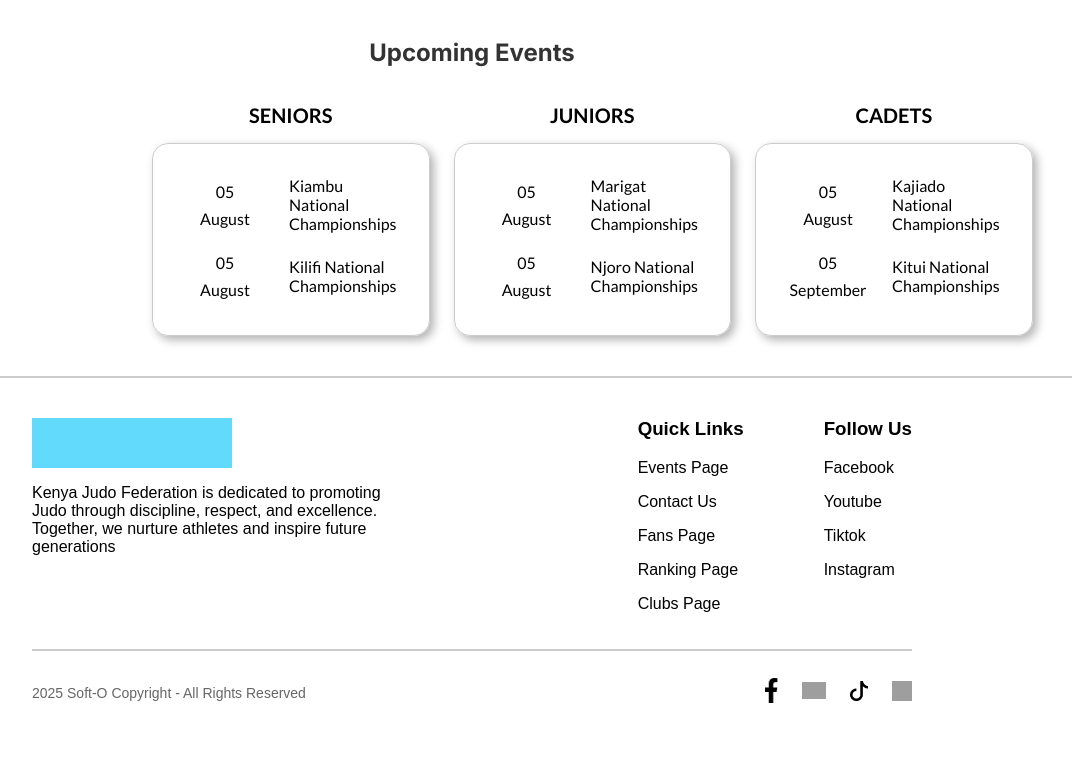
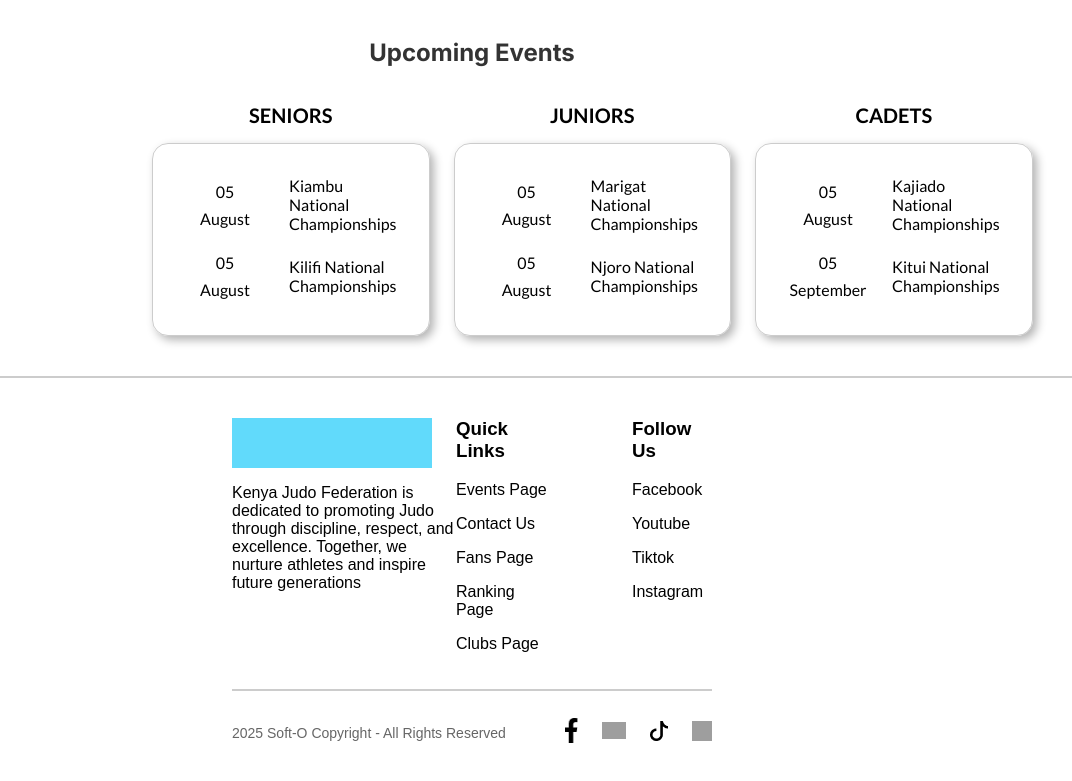
Before and after one commit to greg-atemi/kenya-judo-federation, a React (Vite) app: page / in a window 1280 px wide. Shown: the part 676-1457 px from the top of the page, without its empty margins (168-1240 px from the left). Before the commit the page ends 1431 px from the top, so only its background shows below. Built offline with nearby package versions, Linux system fonts and the light colour scheme; grey boxes are pictures that could not be loaded.

Commit message:
Styled Contact Us page

```diff
--- a/src/components/styles/Footer.css
+++ b/src/components/styles/Footer.css
@@ -1,7 +1,7 @@
 .Footer {
     background-color: #fff;
-    padding-left: 200px;
-    padding-right: 200px;
+    padding-left: 400px;
+    padding-right: 400px;
     padding-top: 40px;
     padding-bottom: 40px;
     border-top: 2px solid #ccc;
@@ -25,7 +25,7 @@
 }
 
 .FooterSectionLeft{
-    width: 40%;
+    width: 50%;
 }
 
 .FooterSectionRight{
```
